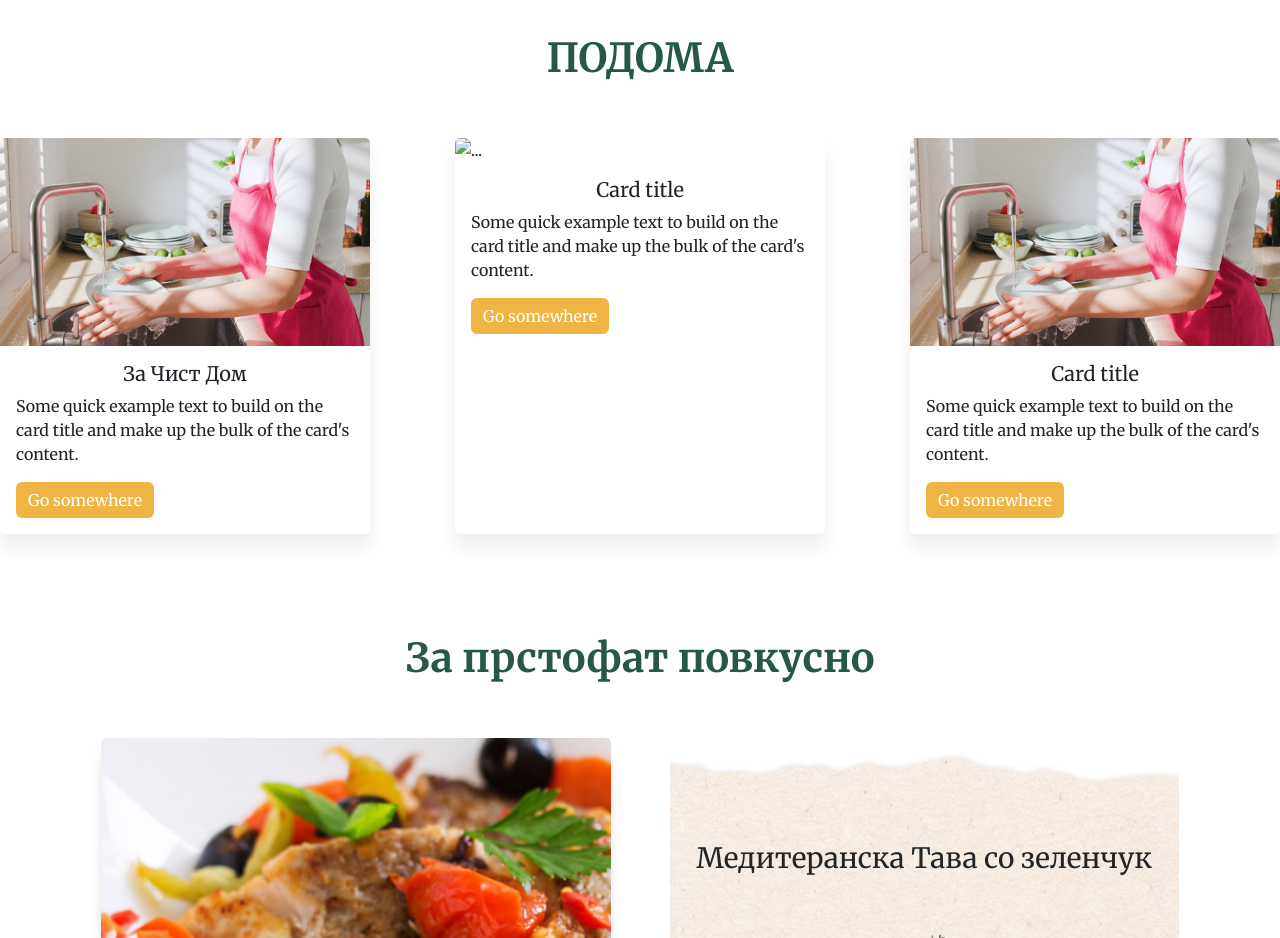
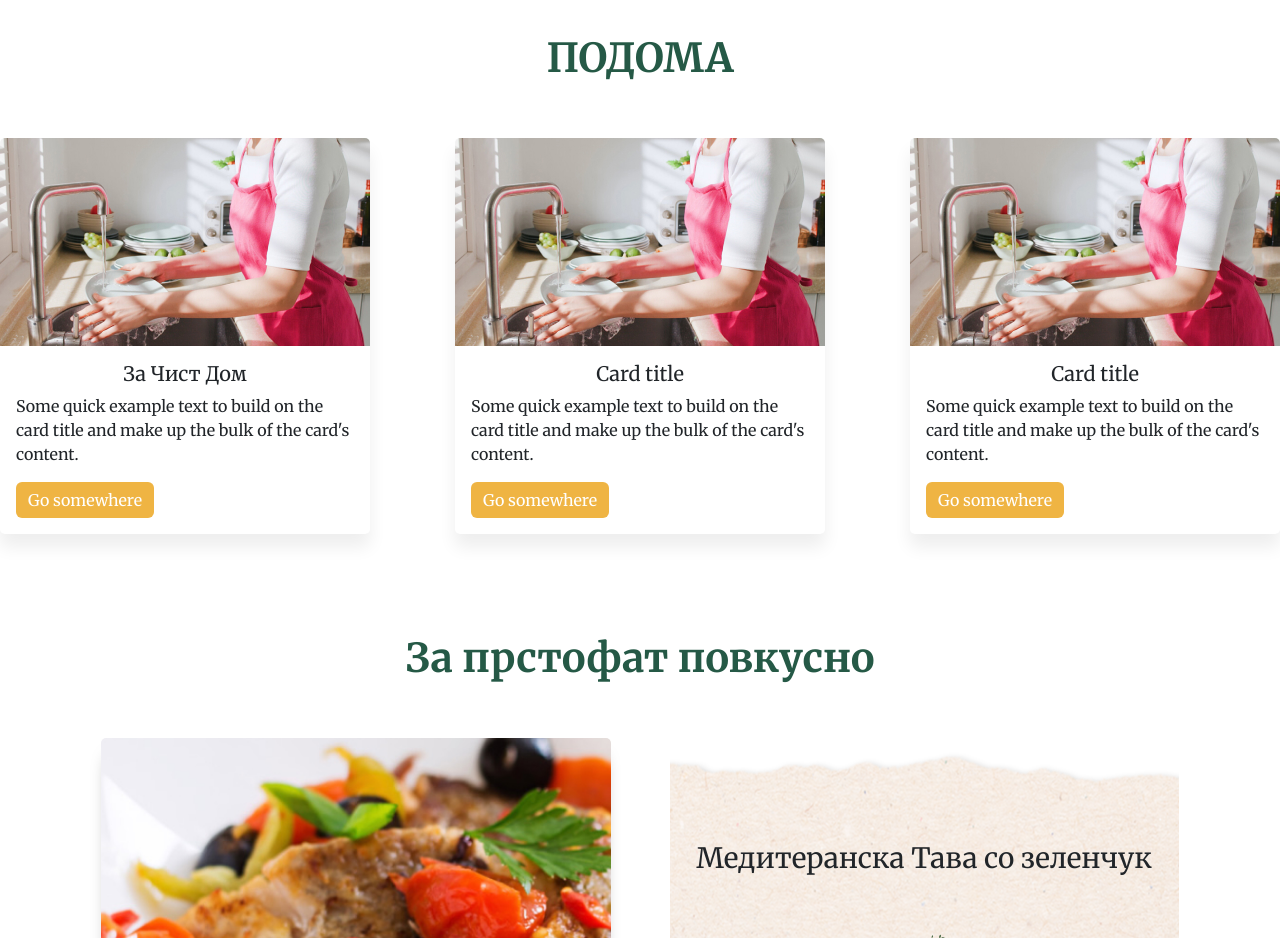
Before and after one commit to consolenine/Podoma, a website: page index.html in a window 1280 px wide. Shown: the part 1400-2338 px from the top of the page. Drawn offline with nearby package versions, Linux system fonts and the light colour scheme; files that its build step writes are made by us from their sources; the site is published under a folder, as on GitHub Pages, so addresses that start at the root find nothing; a web font is replaced by a local one.

Commit message:
Update index.html

```diff
--- a/index.html
+++ b/index.html
@@ -104,7 +104,7 @@
                         </div>
                     </div>
                     <div class="card col-12 col-md-6 col-lg-4">
-                        <img src="/media/images/new/category_card_1.jpg" class="card-img-top" alt="...">
+                        <img src="./media/images/new/category_card_1.jpg" class="card-img-top" alt="...">
                         <div class="card-body">
                             <h5 class="card-title">Card title</h5>
                             <p class="card-text">Some quick example text to build on the card title and make up the bulk of the card's content.</p>
```
